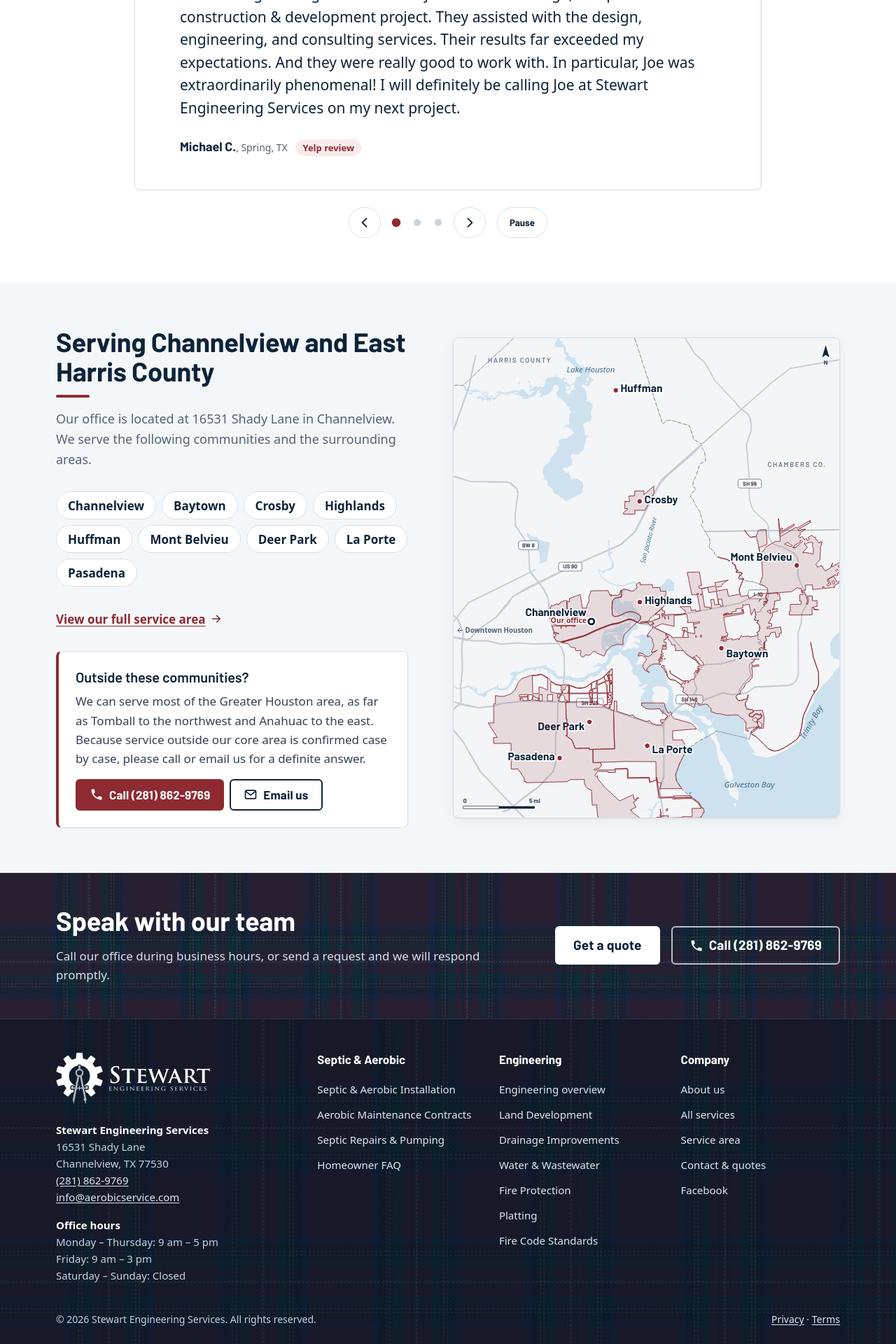
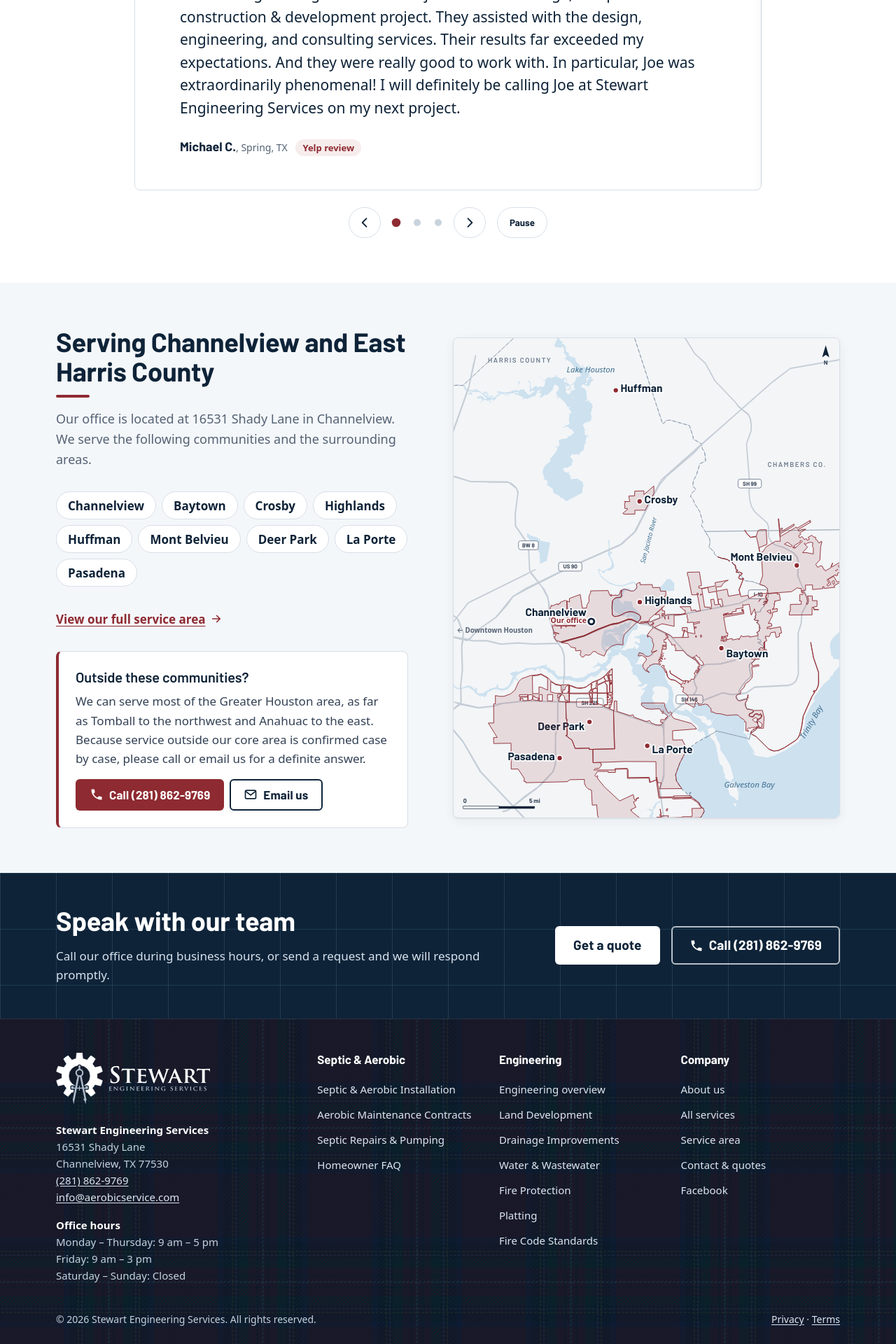
Before and after one commit to TheOnlyRealAgentP/SE-Services-MainPage, a Jekyll site: the page built from index.html, in a window 1280 px wide. Shown: the part 2614-4534 px from the top of the page at 70% size. Built offline with Jekyll 4.4.1, drawn with Linux system fonts in a browser that asks for light colours.

Commit message:
Remove the tartan from the call-to-action band; keep it in the footer
Co-Authored-By: Claude Opus 5.5 <noreply@anthropic.com>

```diff
--- a/assets/css/main.css
+++ b/assets/css/main.css
@@ -520,11 +520,7 @@ html:not(.js) .sub-toggle { display: none; }
 .quote-form.is-sending button[type="submit"] { opacity: .7; cursor: progress; }
 
 /* ---------- CTA band ---------- */
-/* Royal Stewart tartan (assets/img/royal-stewart.svg) woven faintly under the navy */
-.cta-band {
-  color: #D6E2EE; padding-block: var(--s-5);
-  background: linear-gradient(rgba(14, 35, 56, .86), rgba(14, 35, 56, .86)), url("../img/royal-stewart.svg") 0 0 / 180px 180px repeat var(--ink);
-}
+.cta-band { background: var(--ink); color: #D6E2EE; padding-block: var(--s-5); background-image: linear-gradient(var(--blueprint) 1px, transparent 1px), linear-gradient(90deg, var(--blueprint) 1px, transparent 1px); background-size: 80px 80px; }
 .cta-band h2 { color: var(--white); }
 .cta-band p { margin: 0; max-width: 40rem; }
 .cta-inner { display: grid; gap: var(--s-3); align-items: center; }
@@ -533,6 +529,7 @@ html:not(.js) .sub-toggle { display: none; }
 @media (min-width: 960px) { .cta-inner { grid-template-columns: 1fr auto; gap: var(--s-5); } .cta-actions .btn { flex: 0 0 auto; } }
 
 /* ---------- Footer ---------- */
+/* Royal Stewart tartan (assets/img/royal-stewart.svg) woven faintly under the navy */
 .site-footer {
   color: #C4D2E0; padding-top: var(--s-5); font-size: 0.9375rem;
   background: linear-gradient(rgba(10, 26, 43, .92), rgba(10, 26, 43, .92)), url("../img/royal-stewart.svg") 0 0 / 220px 220px repeat #0A1A2B;
```
